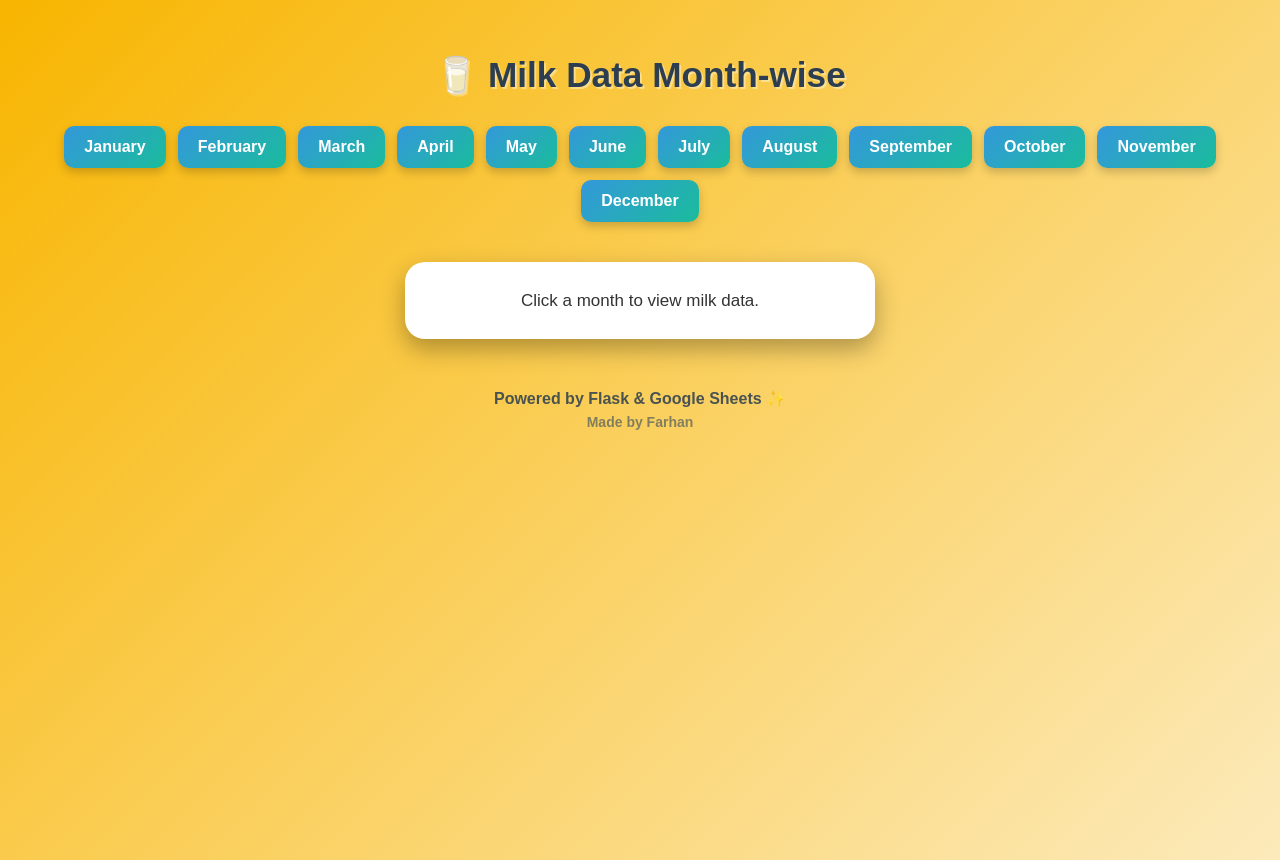
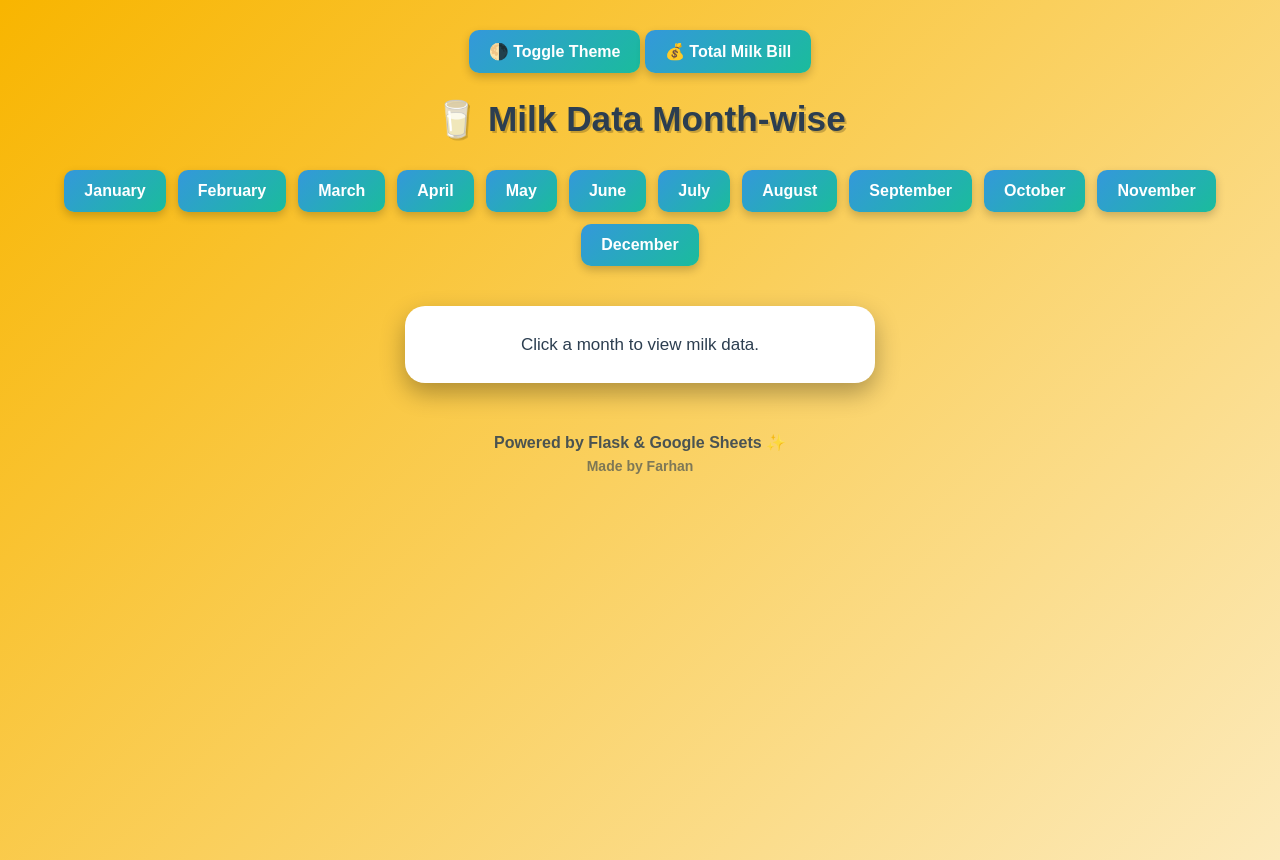
Before and after one commit to razarehan6666-creator/FARHAN12, a Flask app: page / in a window 1280 px wide. Run offline with Flask 3, Linux system fonts and the light colour scheme.

Commit message:
Update index.html

```diff
--- a/templates/index.html
+++ b/templates/index.html
@@ -4,21 +4,59 @@
     <meta charset="UTF-8">
     <title>Milk Data Viewer</title>
     <style>
+        :root {
+            --bg: linear-gradient(135deg, #f8b500, #fceabb);
+            --text: #2c3e50;
+            --card-bg: white;
+            --button-bg: linear-gradient(135deg, #3498db, #1abc9c);
+        }
+
+        body.dark {
+            --bg: linear-gradient(135deg, #1e1e1e, #2c3e50);
+            --text: #f1f1f1;
+            --card-bg: #2b2b2b;
+            --button-bg: linear-gradient(135deg, #8e44ad, #3498db);
+        }
+
         /* ====== Overall Page Style ====== */
         body {
             font-family: 'Poppins', sans-serif;
             text-align: center;
             margin: 0;
-            background: linear-gradient(135deg, #f8b500, #fceabb);
+            background: var(--bg);
+            color: var(--text);
             min-height: 100vh;
             padding: 30px;
+            transition: background 0.4s, color 0.4s;
         }
 
         h1 {
-            color: #2c3e50;
             font-size: 2.2em;
             margin-bottom: 30px;
-            text-shadow: 2px 2px #ffffff66;
+            text-shadow: 2px 2px #00000033;
+        }
+
+        /* ====== Top Buttons ====== */
+        .top-controls {
+            margin-bottom: 25px;
+        }
+
+        button {
+            padding: 12px 20px;
+            border-radius: 10px;
+            border: none;
+            font-size: 1em;
+            cursor: pointer;
+            background: var(--button-bg);
+            color: white;
+            font-weight: bold;
+            transition: all 0.3s ease;
+            box-shadow: 0 4px 10px rgba(0,0,0,0.2);
+        }
+
+        button:hover {
+            transform: scale(1.1);
+            box-shadow: 0 6px 15px rgba(0,0,0,0.3);
         }
 
         /* ====== Month Buttons ====== */
@@ -30,34 +68,15 @@
             margin-bottom: 40px;
         }
 
-        button {
-            padding: 12px 20px;
-            border-radius: 10px;
-            border: none;
-            font-size: 1em;
-            cursor: pointer;
-            background: linear-gradient(135deg, #3498db, #1abc9c);
-            color: white;
-            font-weight: bold;
-            transition: all 0.3s ease;
-            box-shadow: 0 4px 10px rgba(0,0,0,0.2);
-        }
-
-        button:hover {
-            transform: scale(1.1);
-            background: linear-gradient(135deg, #16a085, #2980b9);
-            box-shadow: 0 6px 15px rgba(0,0,0,0.3);
-        }
-
         /* ====== Output Card ====== */
         #output {
-            background: white;
+            background: var(--card-bg);
             max-width: 420px;
             margin: 0 auto;
             border-radius: 20px;
             padding: 25px;
             box-shadow: 0 10px 25px rgba(0,0,0,0.3);
-            color: #333;
+            color: var(--text);
             font-size: 17px;
             line-height: 1.6;
             transition: all 0.4s ease;
@@ -89,21 +108,23 @@
         /* ====== Footer ====== */
         footer {
             margin-top: 50px;
-            color: #2c3e50;
             font-weight: bold;
             opacity: 0.85;
         }
 
         .credit {
             font-size: 14px;
-            color: #34495e;
             margin-top: 6px;
             opacity: 0.7;
         }
-
     </style>
 </head>
 <body>
+    <div class="top-controls">
+        <button onclick="toggleTheme()">🌗 Toggle Theme</button>
+        <button onclick="getTotal()">💰 Total Milk Bill</button>
+    </div>
+
     <h1>🥛 Milk Data Month-wise</h1>
 
     <div id="buttons">
@@ -126,6 +147,7 @@
     </footer>
 
     <script>
+        // ========== Fetch Data for Month ==========
         function getData(month) {
             fetch(`/month/${month}`)
                 .then(res => res.json())
@@ -139,14 +161,37 @@
                         <h2>${data.Month}</h2>
                         <div class="field"><b>Paid:</b> ${data.Paid}</div>
                         <div class="field"><b>No. of Days in Month:</b> ${data["Days in Month"]}</div>
-                        <div class="field"><b>No. of Days Absent:</b> ${data["Days Absent"]}</div>
                         <div class="field"><b>No. of Days Coming:</b> ${data["Days Coming"]}</div>
-                        <div class="field"><b>Amount:</b> ₹${data.Amount}</div>
+                        <div class="field"><b>No. of Days Absent (Auto):</b> ${data["Days Absent"]}</div>
+                        <div class="field"><b>Amount (Auto ₹50/day):</b> ${data.Amount}</div>
                         <div class="field"><b>Payment Mode:</b> ${data["Payment Mode"]}</div>
                     `;
                     out.classList.add("show");
                 });
         }
+
+        // ========== Fetch Total Milk Bill ==========
+        function getTotal() {
+            fetch('/total')
+                .then(res => res.json())
+                .then(data => {
+                    if (data.error) {
+                        alert("Error: " + data.error);
+                    } else {
+                        alert(`💰 Total Milk Bill: ${data["Total Milk Bill"]}`);
+                    }
+                });
+        }
+
+        // ========== Theme Toggle + Memory ==========
+        const currentTheme = localStorage.getItem('theme') || 'light';
+        if (currentTheme === 'dark') document.body.classList.add('dark');
+
+        function toggleTheme() {
+            document.body.classList.toggle('dark');
+            const theme = document.body.classList.contains('dark') ? 'dark' : 'light';
+            localStorage.setItem('theme', theme);
+        }
     </script>
 </body>
 </html>
```
